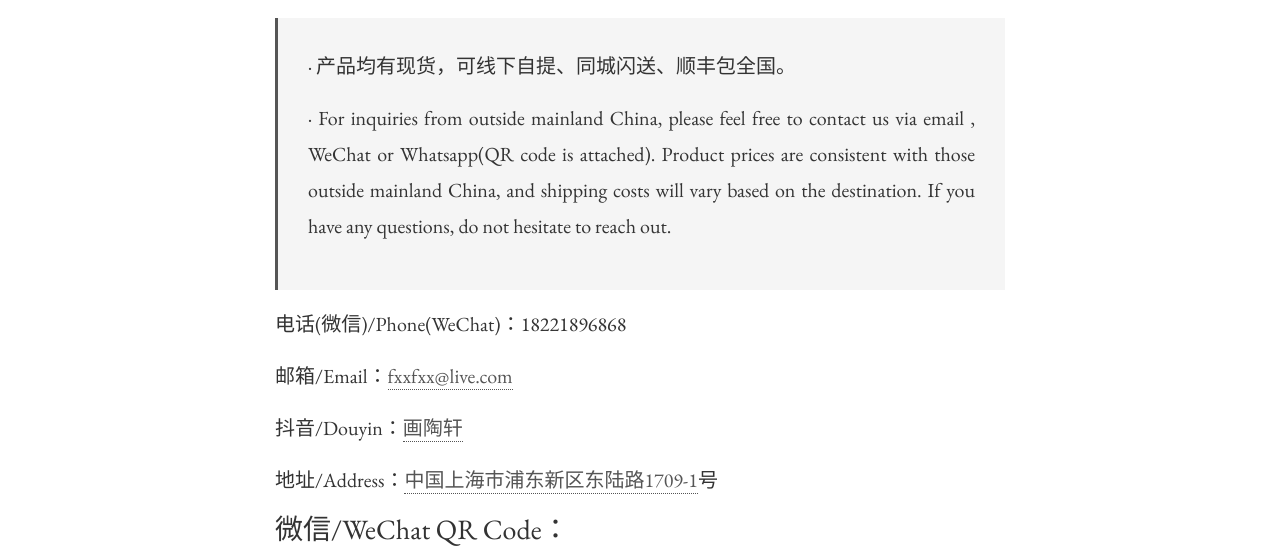
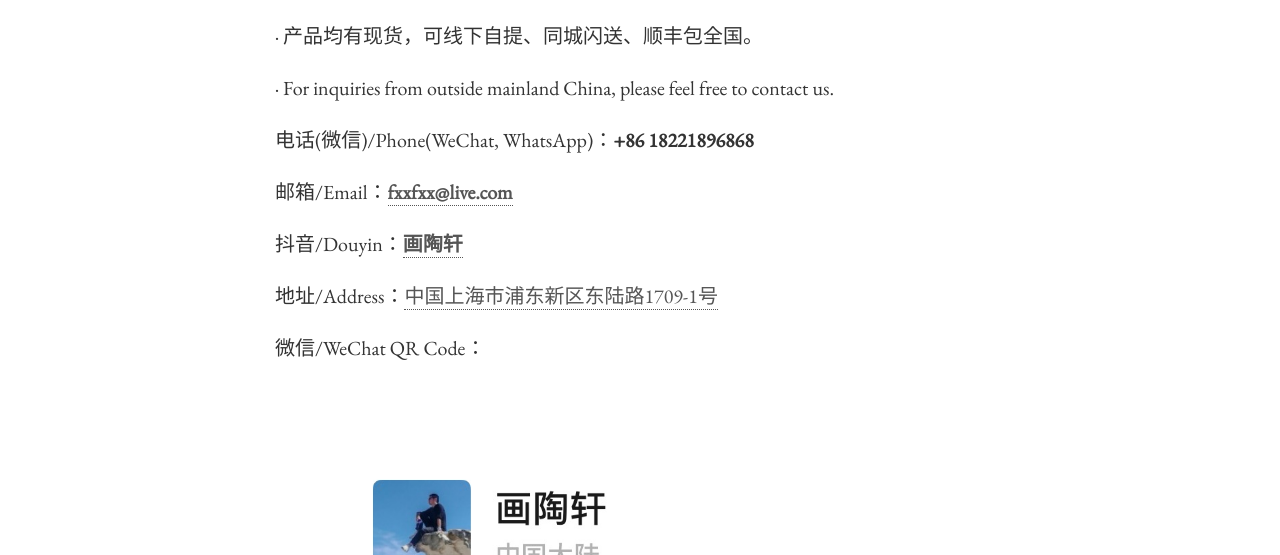
Before and after one commit to stephen-fang/stephen-fang.github.io, a plain HTML site: page contact/index.html in a window 1280 px wide. Shown: the part 236-791 px from the top of the page. Drawn offline with nearby package versions, Linux system fonts and the light colour scheme; files that its build step writes are made by us from their sources; a script that the page names is missing; files whose address does not match are found by name.

Commit message:
Site updated: 2024-05-16 15:43:16

```diff
--- a/contact/index.html
+++ b/contact/index.html
@@ -20,7 +20,11 @@
 
       <meta name="description" content="· 产品均有现货，可线下自提、同城闪送、顺丰包全国。
 
-· For inquiries from outside mainland China, please feel free to contact us via email , WeChat or Whatsapp(QR code is atta">
+· For inquiries from outside mainland China, please feel free to contact us.
+
+
+
+电话(微信)&amp;#x2F;Phone(WeChat, WhatsApp)：+86 18">
 
 
   <!--Author-->
@@ -125,17 +129,26 @@
 
 
 
-    <blockquote>
+    <html>
 <p align="left">· 产品均有现货，可线下自提、同城闪送、顺丰包全国。</p>
 
-<p align="left">· For inquiries from outside mainland China, please feel free to contact us via email , WeChat or Whatsapp(QR code is attached). Product prices are consistent with those outside mainland China, and shipping costs will vary based on the destination. If you have any questions, do not hesitate to reach out.</p>
-</blockquote>
-<p>电话(微信)&#x2F;Phone(WeChat)：18221896868</p>
-<p>邮箱&#x2F;Email：<a href="mailto:&#102;&#120;&#x78;&#x66;&#x78;&#120;&#64;&#x6c;&#105;&#118;&#101;&#x2e;&#x63;&#111;&#x6d;">&#102;&#120;&#x78;&#x66;&#x78;&#120;&#64;&#x6c;&#105;&#118;&#101;&#x2e;&#x63;&#111;&#x6d;</a></p>
-<p>抖音&#x2F;Douyin：<a target="_blank" rel="noopener" href="https://v.douyin.com/i85UG3UV/">画陶轩</a></p>
-<p>地址&#x2F;Address：<a target="_blank" rel="noopener" href="https://maps.apple.com/?address=%E4%B8%AD%E5%9B%BD%E4%B8%8A%E6%B5%B7%E5%B8%82%E6%B5%A6%E4%B8%9C%E6%96%B0%E5%8C%BA%E4%B8%9C%E9%99%86%E8%B7%AF1709-1%E5%8C%97%E9%83%A8&auid=1118714157263663&ll=31.265396,121.607619&lsp=57879&q=%E7%94%BB%E9%99%B6%E8%BD%A9%E7%B4%AB%E7%A0%82%E5%A3%B6&_ext=CjEKBAgEEAQKBAgFEAMKBAgGEBYKBAgbEAMKBAhSEAEKBAhVEBAKBAhZEAQKBQikARABEiQpnX92TKJBP0Axa+BNVyNmXkA53XqSrz9GP0BBZdZMHqNnXkA=">中国上海市浦东新区东陆路1709-1</a>号</p>
-<h3 id="微信-WeChat-QR-Code："><a href="#微信-WeChat-QR-Code：" class="headerlink" title="微信&#x2F;WeChat QR Code："></a>微信&#x2F;WeChat QR Code：</h3><p><code>&lt;img src=&quot;/images/IMG_0486.JPG&quot; width = &quot;100%&quot; alt=&quot;微信&quot; align=center /&gt;</code></p>
-<h3 id="Whatsapp"><a href="#Whatsapp" class="headerlink" title="Whatsapp:"></a>Whatsapp:</h3><p> <code>&lt;img src=&quot;/images/whatsapp.jpg&quot; width = &quot;100%&quot; alt=&quot;pic&quot; align=center /&gt;</code></p>
+<p align="left">· For inquiries from outside mainland China, please feel free to contact us.</p>
+
+</html>
+
+<p>电话(微信)&#x2F;Phone(WeChat, WhatsApp)：<b>+86 18221896868</b></p>
+<p>邮箱&#x2F;Email：<b><a href="mailto:&#x66;&#120;&#120;&#102;&#x78;&#120;&#x40;&#108;&#105;&#x76;&#x65;&#x2e;&#x63;&#x6f;&#109;">&#x66;&#120;&#120;&#102;&#x78;&#120;&#x40;&#108;&#105;&#x76;&#x65;&#x2e;&#x63;&#x6f;&#109;</a></b></p>
+<p>抖音&#x2F;Douyin：<b><a target="_blank" rel="noopener" href="https://v.douyin.com/i85UG3UV/">画陶轩</a></b></p>
+<p>地址&#x2F;Address：<a target="_blank" rel="noopener" href="https://maps.apple.com/?address=%E4%B8%AD%E5%9B%BD%E4%B8%8A%E6%B5%B7%E5%B8%82%E6%B5%A6%E4%B8%9C%E6%96%B0%E5%8C%BA%E4%B8%9C%E9%99%86%E8%B7%AF1709-1%E5%8C%97%E9%83%A8&auid=1118714157263663&ll=31.265396,121.607619&lsp=57879&q=%E7%94%BB%E9%99%B6%E8%BD%A9%E7%B4%AB%E7%A0%82%E5%A3%B6&_ext=CjEKBAgEEAQKBAgFEAMKBAgGEBYKBAgbEAMKBAhSEAEKBAhVEBAKBAhZEAQKBQikARABEiQpnX92TKJBP0Axa+BNVyNmXkA53XqSrz9GP0BBZdZMHqNnXkA=">中国上海市浦东新区东陆路1709-1号</a></p>
+<p>微信&#x2F;WeChat QR Code：</p>
+<html>
+<img src="/images/IMG_0486.JPG" width = "100%" alt="微信" align=center />
+</html>
+
+<p>Whatsapp:</p>
+<html>
+<img src="/images/whatsapp.jpg" width = "100%" alt="pic" align=center />
+</html>
 
 
   </div>
```
Also changed, not shown: sitemap.xml (+17 -17 lines), sitemap.txt.
